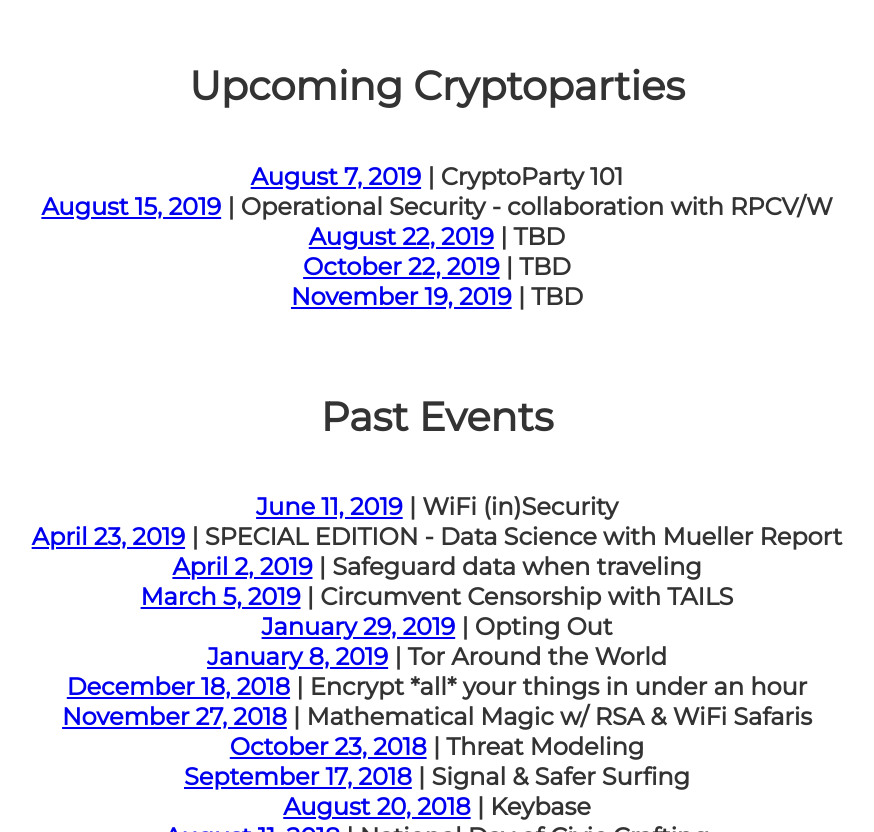
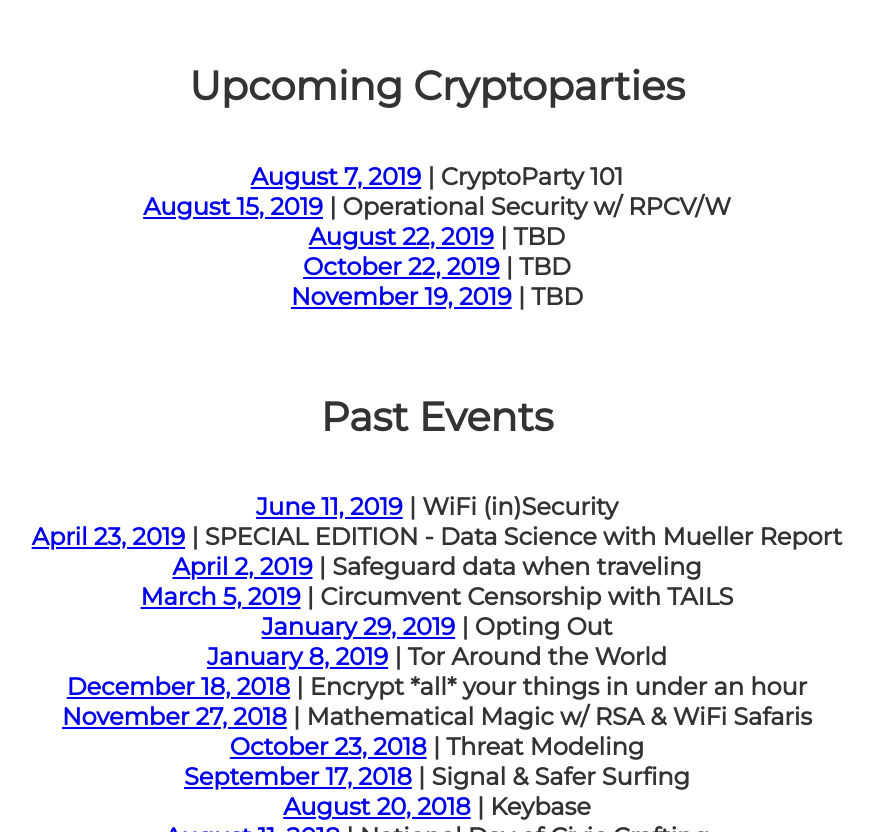
Before and after one commit to cryptopartydc/cryptopartydc.github.io, a Jekyll site: the page built from index.html, in a window 1280 px wide and 900 px high, scrolled down 1634 px, cut to the strip 68-900 px from the top of the window. Shown: the whole strip, without its empty margins (203-1077 px from the left). Built offline with Jekyll 4.4.1, drawn with Linux system fonts in a browser that asks for light colours.

Commit message:
update name

```diff
--- a/_data/events.yml
+++ b/_data/events.yml
@@ -3,7 +3,7 @@
   github: https://github.com/cryptopartydc/cryptoparty_dc/blob/master/crypto101.md
 
 - date: August 15, 2019
-  topic: Operational Security - collaboration with RPCV/W
+  topic: Operational Security w/ RPCV/W
   github: https://github.com/cryptopartydc/cryptoparty_dc/blob/master/08_15_19.md
 
 - date: August 22, 2019
```
Also changed, not shown: 1 other file.
